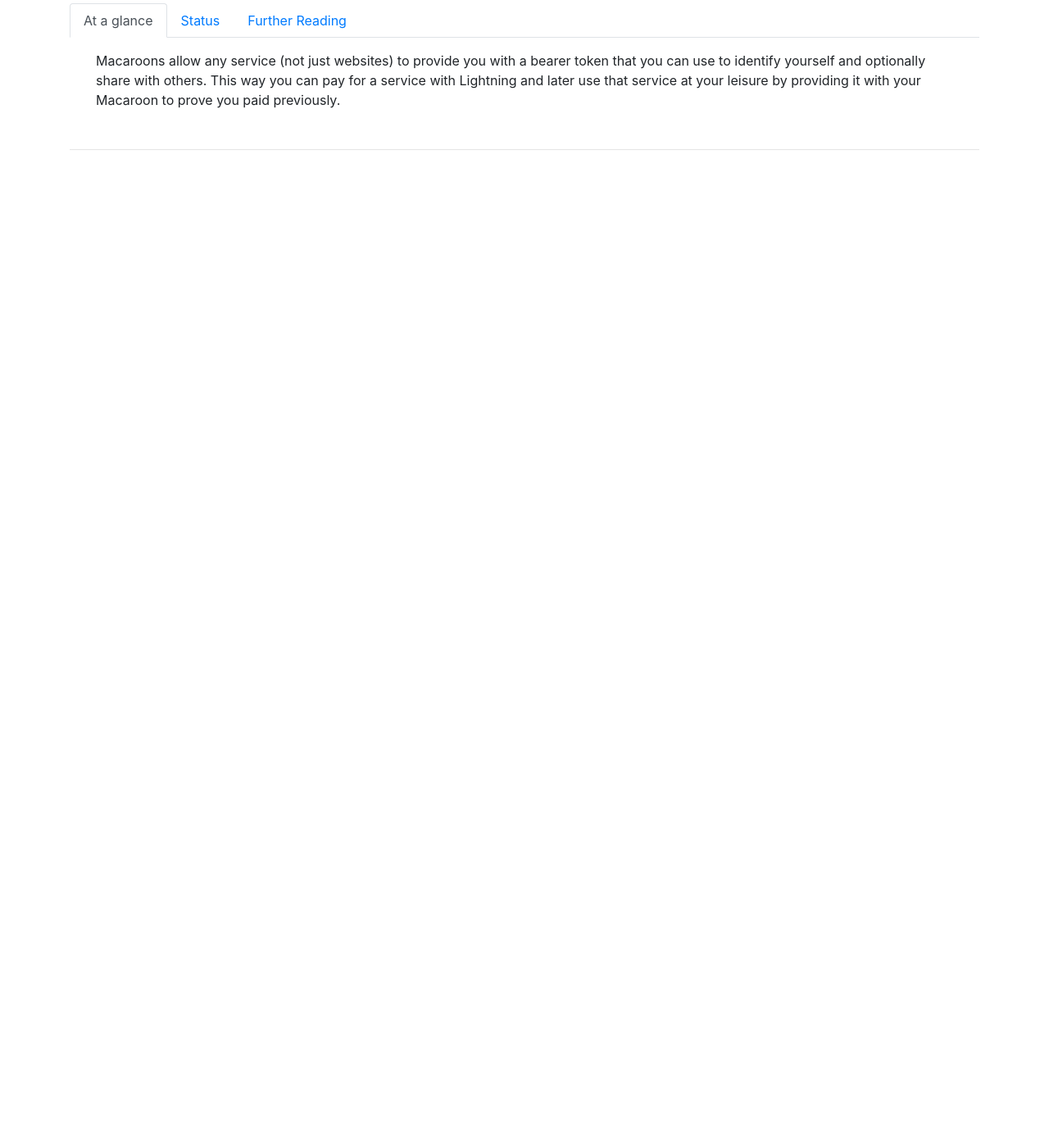
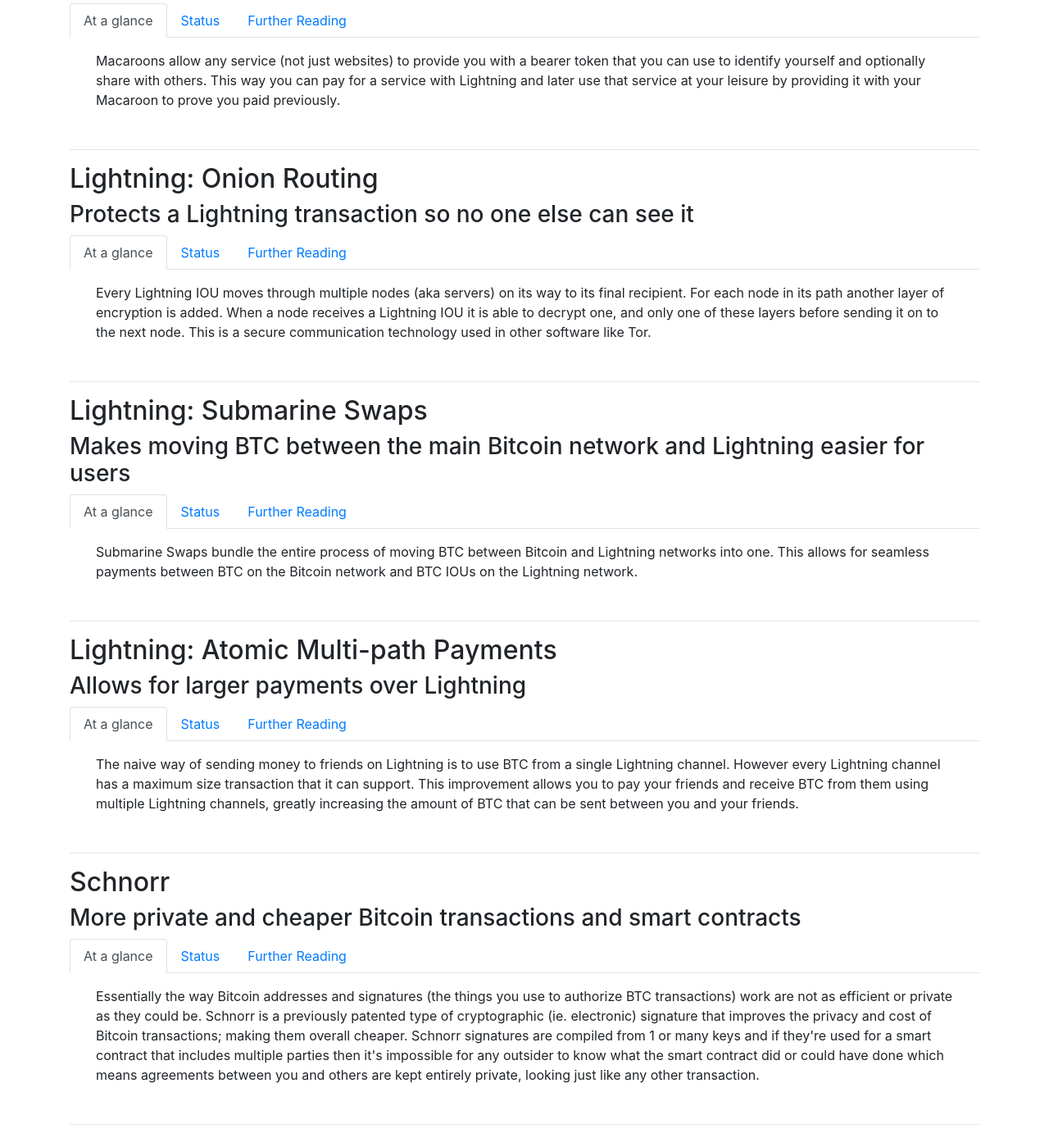
Before and after one commit to pyskell/whatcanbitcoindo, a Flask app: page / in a window 1280 px wide. Shown: the part 2132-3520 px from the top of the page at 82% size. Before the commit the page ends 2315 px from the top, so only its background shows below. Run offline with Flask 2, Linux system fonts and the light colour scheme; some libraries are stand-ins or nearby versions.

Commit message:
ADD: More LN tech and Schnorr

```diff
--- a/templates/description.html
+++ b/templates/description.html
@@ -8,14 +8,14 @@
                 <a class="nav-link active" id="{{id}}-at-a-glance-tab" data-toggle="tab" href="#{{id}}-at-a-glance" role="tab"
                 aria-controls="{{id}}-at-a-glance" aria-selected="true">At a glance</a>
             </li>
-            {% if self.status() or self.future() or self.vs_alts() %} {# TODO: Fix this, it doesn't work #}
+            {% if self.status() != '' or self.future() != '' or self.vs_alts() != '' %} {# TODO: Fix this #}
                 <li class="nav-item">
                     <a class="nav-link" id="{{id}}-status-tab" data-toggle="tab" href="#{{id}}-status" role="tab" aria-controls="{{id}}-status"
                     aria-selected="false">Status</a>
                 </li>
             {% endif %}
 
-            {% if self.further_reading() %}
+            {% if self.further_reading() != '' %}
                 <li class="nav-item">
                     <a class="nav-link" id="{{id}}-further-reading-tab" data-toggle="tab" href="#{{id}}-further-reading" role="tab" aria-controls="{{id}}-further-reading"
                     aria-selected="false">Further Reading</a>
--- a/templates/tech/5_ln_macaroons.html
+++ b/templates/tech/5_ln_macaroons.html
@@ -18,7 +18,7 @@ and later use that service at your leisure by providing it with your Macaroon to
 It's in development and has recently made its way into a piece of Lightning software called LND.
 {% endblock status %}
 
-{# {% block future %}
+{% block future %}
 
 {% endblock future %}
 
@@ -26,6 +26,6 @@ It's in development and has recently made its way into a piece of Lightning soft
 
 {% endblock vs_alts %}
 
-{% block further_reading %}
+{# {% block further_reading %}
 
 {% endblock further_reading %} #}
--- /dev/null
+++ b/templates/tech/5_ln_onion_routing.html
@@ -0,0 +1,40 @@
+{% extends "description.html" %}
+
+{# Make sure to number your filenames if you need them to be in a specific order #}
+{# Ordering needs to start at 1 (not 0) #}
+
+{% set id="ln-onion-routing"%} {# id must be unique and follow the rules for ids in css https://www.w3.org/TR/CSS21/syndata.html#characters #}
+{% set project="Lightning" %} {# Use proper-case (ex. Bitcoin, not bitcoin) #}
+{% set sub_project="Onion Routing" %} {# set to False or "" if not using #}
+{% set simple_desc="Protects a Lightning transaction so no one else can see it" %} {# Keep this short (~50 characters) #}
+
+{% block at_a_glance %} {# This is the one required block #}
+Every Lightning IOU moves through multiple nodes (aka servers) on its way to its final recipient.
+For each node in its path another layer of encryption is added.
+When a node receives a Lightning IOU it is able to decrypt one,
+and only one of these layers before sending it on to the next node.
+
+This is a secure communication technology used in other software like Tor.
+{% endblock at_a_glance %}
+
+{% block status %}
+Onion routing is a part of the Lightning network and helps protect every transaction on it.
+
+However keep in mind that no single piece of technology is a magic solution to all issues
+and privacy on Lightning can and will be improved in a variety of ways.
+{% endblock status %}
+
+{% block future %}
+
+{% endblock future %}
+
+{% block vs_alts %}
+Compare this to a current day credit card transaction where your data is regularly sold wholesale and you have no control over it.
+
+This is yet another technology that makes electronic transactions more like cash.
+{% endblock vs_alts %}
+
+{% block further_reading %}
+<p><a href="https://wiki.ion.radar.tech/tech/lightning/onion-routing">Radar.tech</a></p>
+<p><a href="https://github.com/lightningnetwork/lightning-rfc/blob/master/04-onion-routing.md">Lightning RFC: BOLT #4</a>
+{% endblock further_reading %}
--- /dev/null
+++ b/templates/tech/6_ln_submarine_swaps.html
@@ -0,0 +1,36 @@
+{% extends "description.html" %}
+
+{# Make sure to number your filenames if you need them to be in a specific order #}
+{# Ordering needs to start at 1 (not 0) #}
+
+{% set id="ln-submarine-swaps"%} {# id must be unique and follow the rules for ids in css https://www.w3.org/TR/CSS21/syndata.html#characters #}
+{% set project="Lightning" %} {# Use proper-case (ex. Bitcoin, not bitcoin) #}
+{% set sub_project="Submarine Swaps" %} {# set to False or "" if not using #}
+{% set simple_desc="Makes moving BTC between the main Bitcoin network and Lightning easier for users" %} {# Keep this short (~50 characters) #}
+
+{% block at_a_glance %} {# This is the one required block #}
+Submarine Swaps bundle the entire process of moving BTC between Bitcoin
+and Lightning networks into one. This allows for seamless payments between BTC
+on the Bitcoin network and BTC IOUs on the Lightning network.
+{% endblock at_a_glance %}
+
+{% block status %}
+Submarine Swaps are already available in mobile wallets such as Phoenix Wallet, Breez, and Muun.
+{% endblock status %}
+
+{% block future %}
+They're already here and they work.
+{% endblock future %}
+
+{% block vs_alts %}
+Without Submarine Swaps if you have BTC on the Bitcoin network and wanted to send it over Lightning
+you would first need to make a transaction to create a Lightning channel. Then you would make a
+second transaction sending the BTC IOU over Lightning. This process is cumbersome
+and leads to friction in both the payment process and the UI of Lightning wallets.
+
+Now with submarine swaps the process is a single seamless step.
+{% endblock vs_alts %}
+
+{% block further_reading %}
+<p><a href="https://wiki.ion.radar.tech/tech/research/submarine-swap">Radar.tech</a>
+{% endblock further_reading %}
--- /dev/null
+++ b/templates/tech/7_ln_amp.html
@@ -0,0 +1,32 @@
+{% extends "description.html" %}
+
+{# Make sure to number your filenames if you need them to be in a specific order #}
+{# Ordering needs to start at 1 (not 0) #}
+
+{% set id="ln-amp"%} {# id must be unique and follow the rules for ids in css https://www.w3.org/TR/CSS21/syndata.html#characters #}
+{% set project="Lightning" %} {# Use proper-case (ex. Bitcoin, not bitcoin) #}
+{% set sub_project="Atomic Multi-path Payments" %} {# set to False or "" if not using #}
+{% set simple_desc="Allows for larger payments over Lightning" %} {# Keep this short (~50-70 characters) #}
+
+{% block at_a_glance %} {# This is the one required block #}
+The naive way of sending money to friends on Lightning is to use BTC from a single Lightning channel.
+However every Lightning channel has a maximum size transaction that it can support.
+This improvement allows you to pay your friends and receive BTC from them using multiple Lightning channels,
+greatly increasing the amount of BTC that can be sent between you and your friends.
+{% endblock at_a_glance %}
+
+{% block status %}
+
+{% endblock status %}
+
+{% block future %}
+
+{% endblock future %}
+
+{% block vs_alts %}
+
+{% endblock vs_alts %}
+
+{% block further_reading %}
+<p><a href="https://wiki.ion.radar.tech/tech/research/atomic-multi-path-payments">Radar.tech</a></p>
+{% endblock further_reading %}
--- /dev/null
+++ b/templates/tech/8_schnorr.html
@@ -0,0 +1,38 @@
+{% extends "description.html" %}
+
+{# Make sure to number your filenames if you need them to be in a specific order #}
+{# Ordering needs to start at 1 (not 0) #}
+
+{% set id="schnorr"%} {# id must be unique and follow the rules for ids in css https://www.w3.org/TR/CSS21/syndata.html#characters #}
+{% set project="Schnorr" %} {# Use proper-case (ex. Bitcoin, not bitcoin) #}
+{% set sub_project="" %} {# set to False or "" if not using #}
+{% set simple_desc="More private and cheaper Bitcoin transactions and smart contracts" %} {# Keep this short (~50-70 characters) #}
+
+{% block at_a_glance %} {# This is the one required block #}
+Essentially the way Bitcoin addresses and signatures (the things you use to authorize BTC transactions) work are not
+as efficient or private as they could be. Schnorr is a previously patented type of cryptographic (ie. electronic) signature
+that improves the privacy and cost of Bitcoin transactions; making them overall cheaper.
+Schnorr signatures are compiled from 1 or many keys and if they're used for a smart contract that includes
+multiple parties then it's impossible for any outsider to know what the smart contract did or could have done which means
+agreements between you and others are kept entirely private, looking just like any other transaction.
+{% endblock at_a_glance %}
+
+{% block status %}
+Schnorr is currently a Bitcoin Improvement Proposal at draft status which means it may soon make its way into the bitcoind software.
+{% endblock status %}
+
+{% block future %}
+If Schnorr is activate on the network no one will be required to use it,
+but if they choose to then it will provide a more private and cheaper Bitcoin transaction experience.
+Long term it will help keep the cost to run the Bitcoin network software (aka. bitcoind) low meaning
+as many people as possible across the world will be able to be a part of the Bitcoin network
+while preserving the properties of the Bitcoin network.
+{% endblock future %}
+
+{% block vs_alts %}
+Current transactions are generally bigger (ie. more expensive) and less private than Schnorr.
+{% endblock vs_alts %}
+
+{% block further_reading %}
+<p><a href="https://github.com/bitcoin/bips/blob/master/bip-0340.mediawiki">Schnorr BIP</a>
+{% endblock further_reading %}
--- a/templates/tech/_template.html
+++ b/templates/tech/_template.html
@@ -6,7 +6,7 @@
 {% set id=""%} {# id must be unique and follow the rules for ids in css https://www.w3.org/TR/CSS21/syndata.html#characters #}
 {% set project="" %} {# Use proper-case (ex. Bitcoin, not bitcoin) #}
 {% set sub_project="" %} {# set to False or "" if not using #}
-{% set simple_desc="" %} {# Keep this short (~50 characters) #}
+{% set simple_desc="" %} {# Keep this short (~50-70 characters) #}
 
 {% block at_a_glance %} {# This is the one required block #}
 
```
